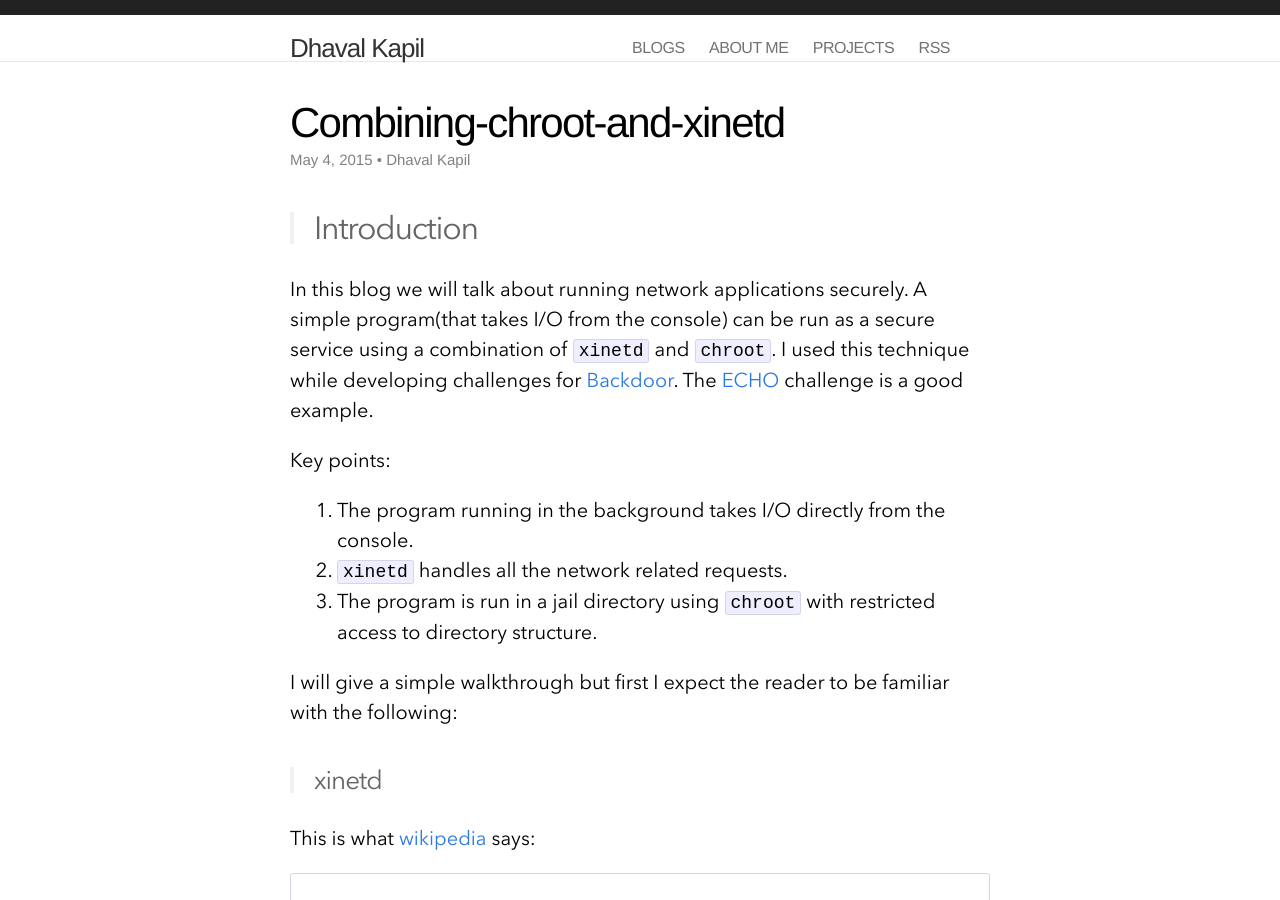
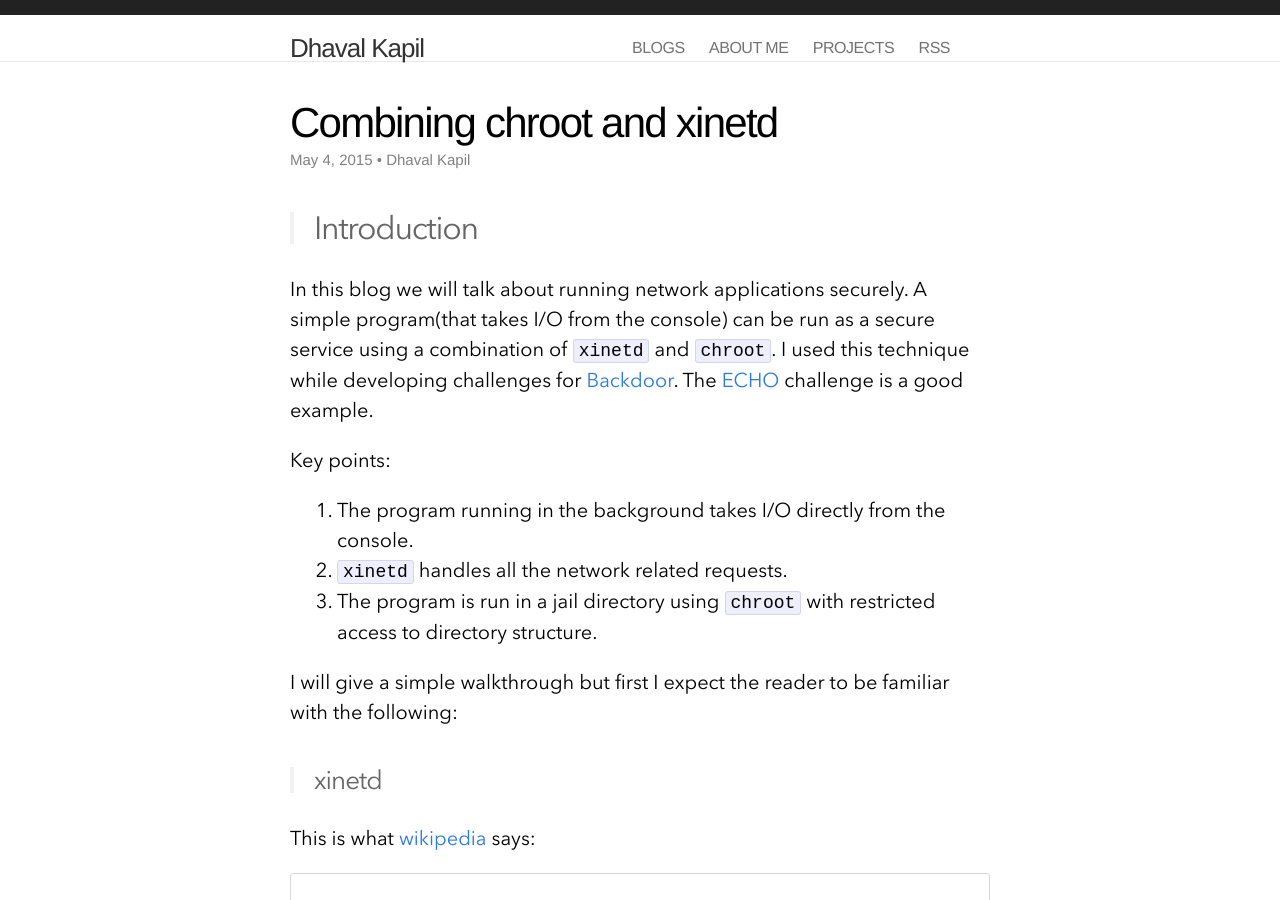
Before and after one commit to DhavalKapil/dhavalkapil.github.io, a Jekyll site: the page built from _posts/2015-05-04-Combining-chroot-and-xinetd.md, in a window 1280 px wide and 900 px high. Built offline with Jekyll 4.4.1, drawn with Linux system fonts in a browser that asks for light colours; nearby versions of some CDN libraries; comment, search, counter and statistics services are not loaded.

```diff
--- a/_posts/2015-05-04-Combining-chroot-and-xinetd.md
+++ b/_posts/2015-05-04-Combining-chroot-and-xinetd.md
@@ -1,7 +1,7 @@
 ---
 
 layout: post
-title: "Combining-chroot-and-xinetd"
+title: "Combining chroot and xinetd"
 author: "Dhaval Kapil"
 excerpt: "Running network services in a chroot jail"
 keywords: xinetd, chroot, jail, network, daemon, linux, service
```
